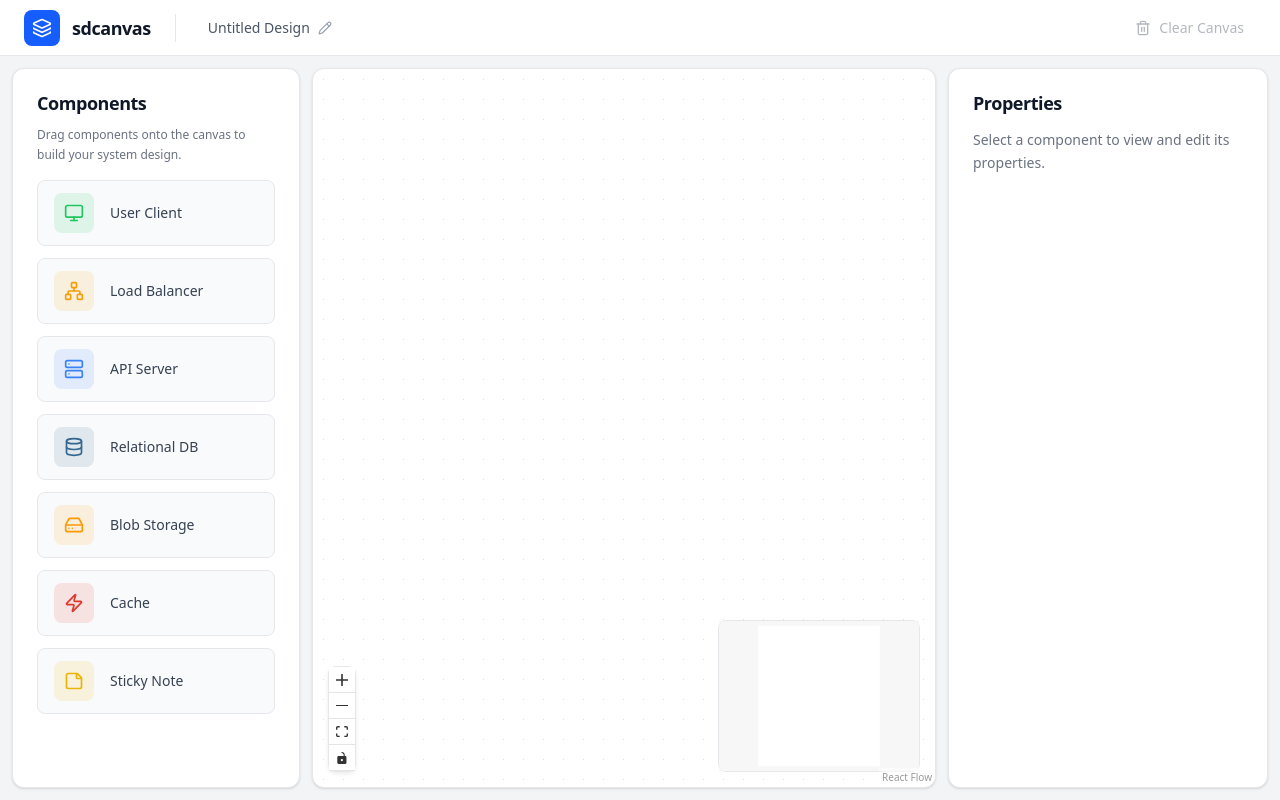
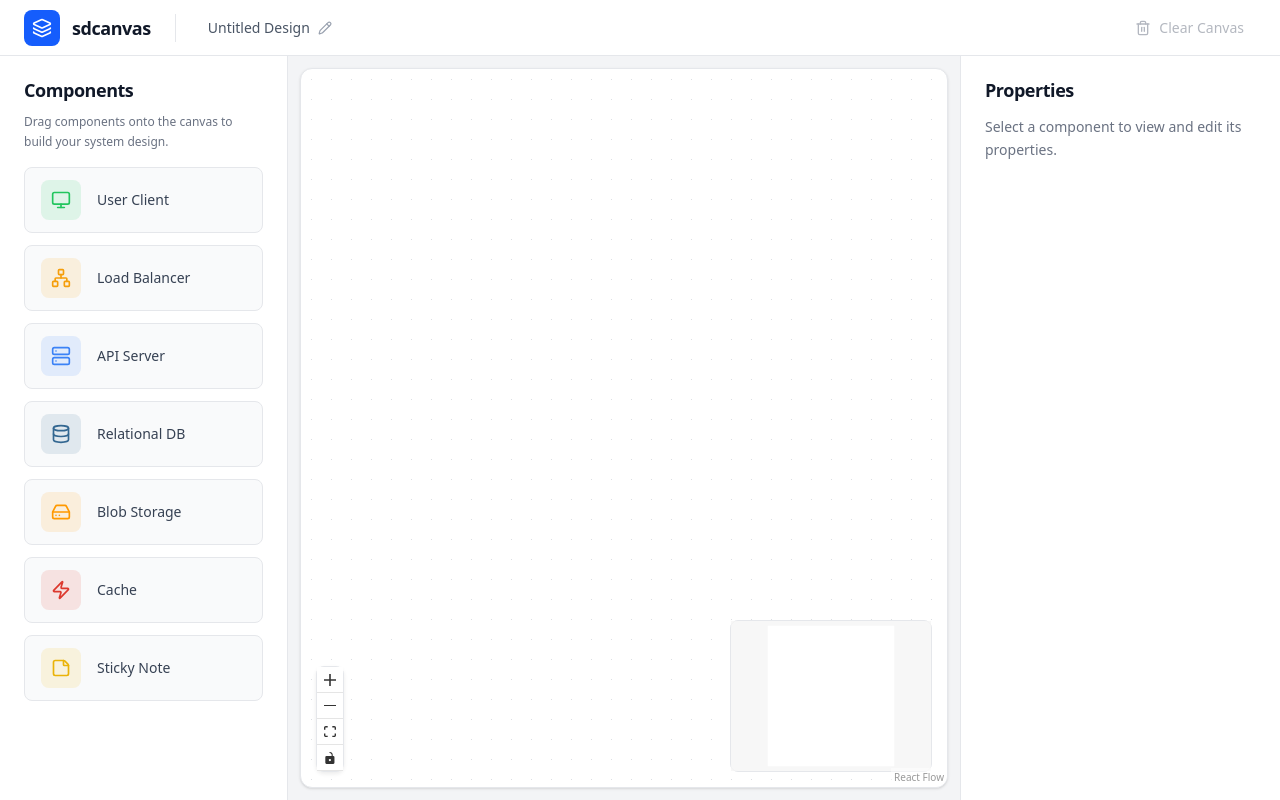
Before and after one commit to tommy-xr/sdcanvas, a React (Vite) app: page / in a window 1280 px wide. Built offline with nearby package versions, Linux system fonts and the light colour scheme.

Commit message:
fix: make left-pane/right-pane stretch top to bottom

```diff
--- a/src/App.tsx
+++ b/src/App.tsx
@@ -61,12 +61,14 @@
   return (
     <div className="flex flex-col h-screen w-screen bg-gray-100">
       <Header />
-      <div className="flex flex-1 overflow-hidden p-3 gap-3">
+      <div className="flex flex-1 overflow-hidden">
         <ComponentPalette />
-        <Canvas
-          onOpenSchemaDesigner={handleOpenSchemaDesigner}
-          onOpenAPIDesigner={handleOpenAPIDesigner}
-        />
+        <div className="flex flex-1 gap-3 p-3">
+          <Canvas
+            onOpenSchemaDesigner={handleOpenSchemaDesigner}
+            onOpenAPIDesigner={handleOpenAPIDesigner}
+          />
+        </div>
         <PropertiesPanel
           onOpenSchemaDesigner={handleOpenSchemaDesigner}
           onOpenAPIDesigner={handleOpenAPIDesigner}
--- a/src/components/Sidebar/ComponentPalette.tsx
+++ b/src/components/Sidebar/ComponentPalette.tsx
@@ -125,7 +125,7 @@
 
 export function ComponentPalette() {
   return (
-    <div className="w-72 bg-white border border-gray-200 rounded-xl flex flex-col shadow-sm">
+    <div className="w-72 bg-white border-r border-gray-200 flex flex-col">
       <div className="px-6 pt-5 pb-4">
         <h2 className="text-lg font-semibold text-gray-900 mb-2">Components</h2>
         <p className="text-xs text-gray-500 leading-relaxed">
--- a/src/components/Sidebar/PropertiesPanel.tsx
+++ b/src/components/Sidebar/PropertiesPanel.tsx
@@ -314,7 +314,7 @@
 
   if (!selectedNode) {
     return (
-      <div className="w-80 bg-white border border-gray-200 rounded-xl shadow-sm">
+      <div className="w-80 bg-white border-l border-gray-200">
         <div className="px-6 py-5">
           <h2 className="text-lg font-semibold text-gray-900 mb-3">Properties</h2>
           <p className="text-sm text-gray-500">
@@ -371,7 +371,7 @@
   };
 
   return (
-    <div className="w-80 bg-white border border-gray-200 rounded-xl shadow-sm flex flex-col">
+    <div className="w-80 bg-white border-l border-gray-200 flex flex-col">
       <div className="px-6 pt-5 pb-4 flex items-center justify-between">
         <h2 className="text-lg font-semibold text-gray-900">Properties</h2>
         <button
```
